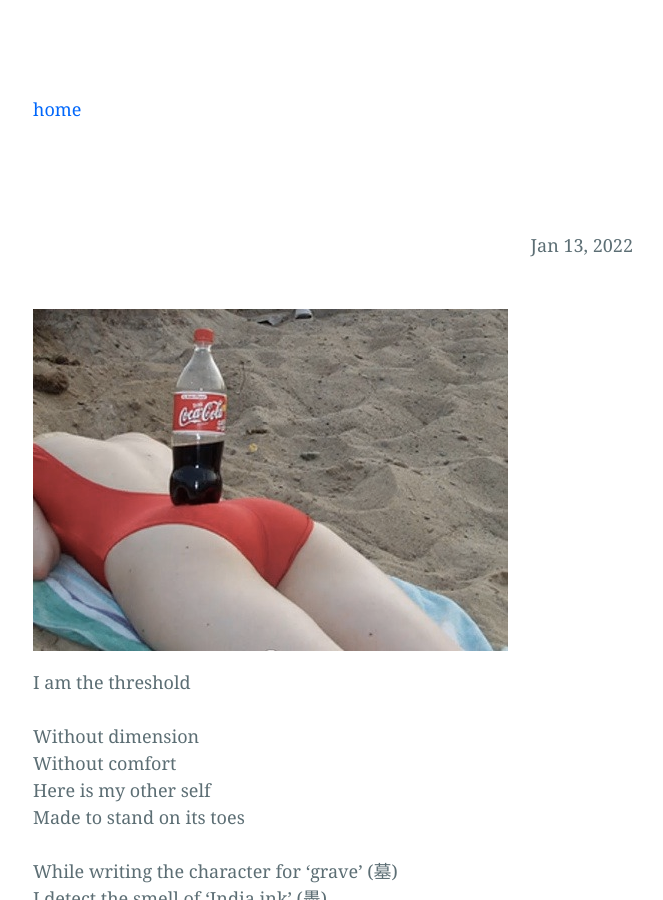
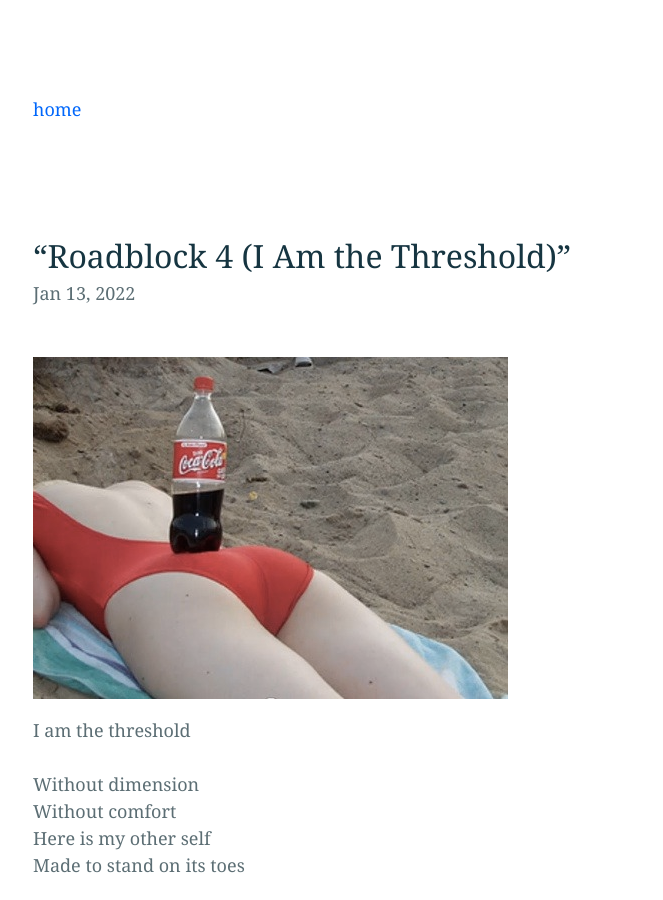
Before and after one commit to bliss-st/ss-website, a Jekyll site: the page built from _posts/2022-1-13-nomura.md, in a window 1280 px wide and 900 px high. Shown: the whole window, without its empty margins (307-970 px from the left). Built offline with Jekyll 4.4.1, drawn with Linux system fonts in a browser that asks for light colours; our own code applies the rules of GitHub Pages for plain Markdown files.

Commit message:
Update 2022-1-13-nomura.md

```diff
--- a/_posts/2022-1-13-nomura.md
+++ b/_posts/2022-1-13-nomura.md
@@ -1,6 +1,6 @@
 ---
 layout: post
-title: ""Roadblock 4 (I Am the Threshold)""
+title: "“Roadblock 4 (I Am the Threshold)”"
 date: '2022-1-13'
 tags: [reading]
 ---
```
